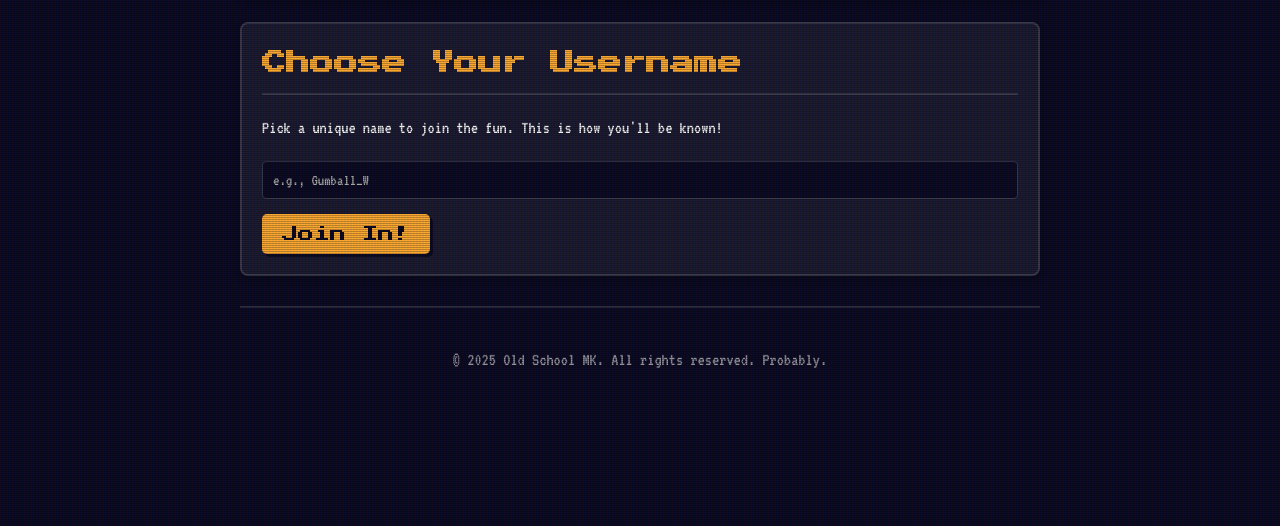
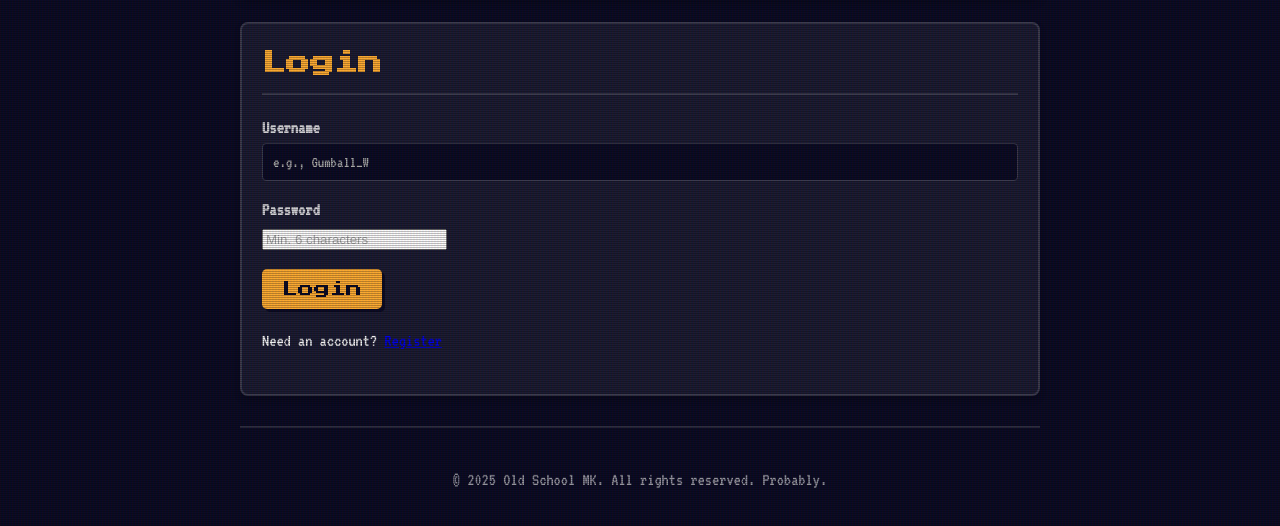
Before and after one commit to Eftimkata/oldschool-mk, a website: page public/index.html in a window 1280 px wide. Shown: the part 108-634 px from the top of the page. Drawn offline with Linux system fonts and the light colour scheme.

Commit message:
Update index.html

```diff
--- a/public/index.html
+++ b/public/index.html
@@ -4,6 +4,7 @@
     <meta charset="UTF-8">
     <meta name="viewport" content="width=device-width, initial-scale=1.0">
     <title>Old School MK</title>
+    <meta name="description" content="Old School MK is a retro-style social media website inspired by the early days of the internet. Create posts, follow users, and join a fun, old-school community.">
     <link rel="stylesheet" href="style.css">
     <link rel="preconnect" href="https://fonts.googleapis.com">
     <link rel="preconnect" href="https://fonts.gstatic.com" crossorigin>
@@ -22,15 +23,25 @@
 
         <!-- Login / Registration View -->
         <section id="login-view" class="login-card">
-            <h2>Choose Your Username</h2>
-            <p>Pick a unique name to join the fun. This is how you'll be known!</p>
-            <form id="login-form">
+            <form id="auth-form">
+                <h2 id="auth-title">Login</h2>
                 <div class="form-group">
-                    <input type="text" id="login-username" required minlength="3" placeholder="e.g., Gumball_W">
+                    <label for="auth-username">Username</label>
+                    <input type="text" id="auth-username" required minlength="3" placeholder="e.g., Gumball_W">
                 </div>
-                <button type="submit" class="btn-submit">Join In!</button>
+                <div class="form-group">
+                    <label for="auth-password">Password</label>
+                    <input type="password" id="auth-password" required minlength="6" placeholder="Min. 6 characters">
+                </div>
+                <button type="submit" id="auth-submit-btn" class="btn-submit">Login</button>
             </form>
-            <div id="login-message" class="form-message" aria-live="polite"></div>
+            <div id="auth-message" class="form-message" aria-live="polite"></div>
+            <div class="auth-toggle">
+                <p>
+                    <span id="auth-toggle-text">Need an account?</span>
+                    <a href="#" id="auth-toggle-link">Register</a>
+                </p>
+            </div>
         </section>
 
         <!-- Main App View (hidden by default) -->
```
